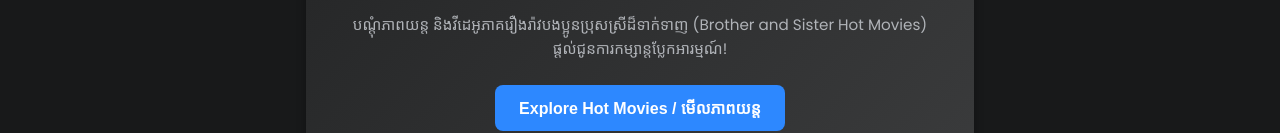
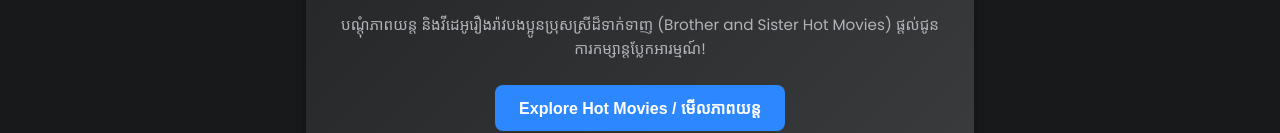
Before and after one commit to tharahuokaing/brother_sister, a plain HTML site: page index.html in a window 1280 px wide. Shown: the part 249-382 px from the top of the page. Drawn offline with Linux system fonts and the light colour scheme; a web font is replaced by a local one.

Commit message:
Fix HTML encoding for paragraph content

```diff
--- a/index.html
+++ b/index.html
@@ -32,7 +32,7 @@
         <section id="home" class="hero-section">
             <div class="hero-content">
                 <h2>Welcome to Brother & Sister Hot Movies Showcase</h2>
-                <p>បណ្តុំភាពយន្ត និងវីដេអូភាគរឿងរ៉ាវបងប្អូនប្រុសស្រីដ៏ទាក់ទាញ (Brother and Sister Hot Movies) ផ្តល់ជូនការកម្សាន្តប្លែកអារម្មណ៍!</p>
+                <p>បណ្តុំភាពយន្ត និងវីដេអូរឿងរ៉ាវបងប្អូនប្រុសស្រីដ៏ទាក់ទាញ (Brother and Sister Hot Movies) ផ្តល់ជូនការកម្សាន្តប្លែកអារម្មណ៍!</p>
                 <button id="explore-btn" class="cta-button">Explore Hot Movies / មើលភាពយន្ត</button>
             </div>
         </section>
```
